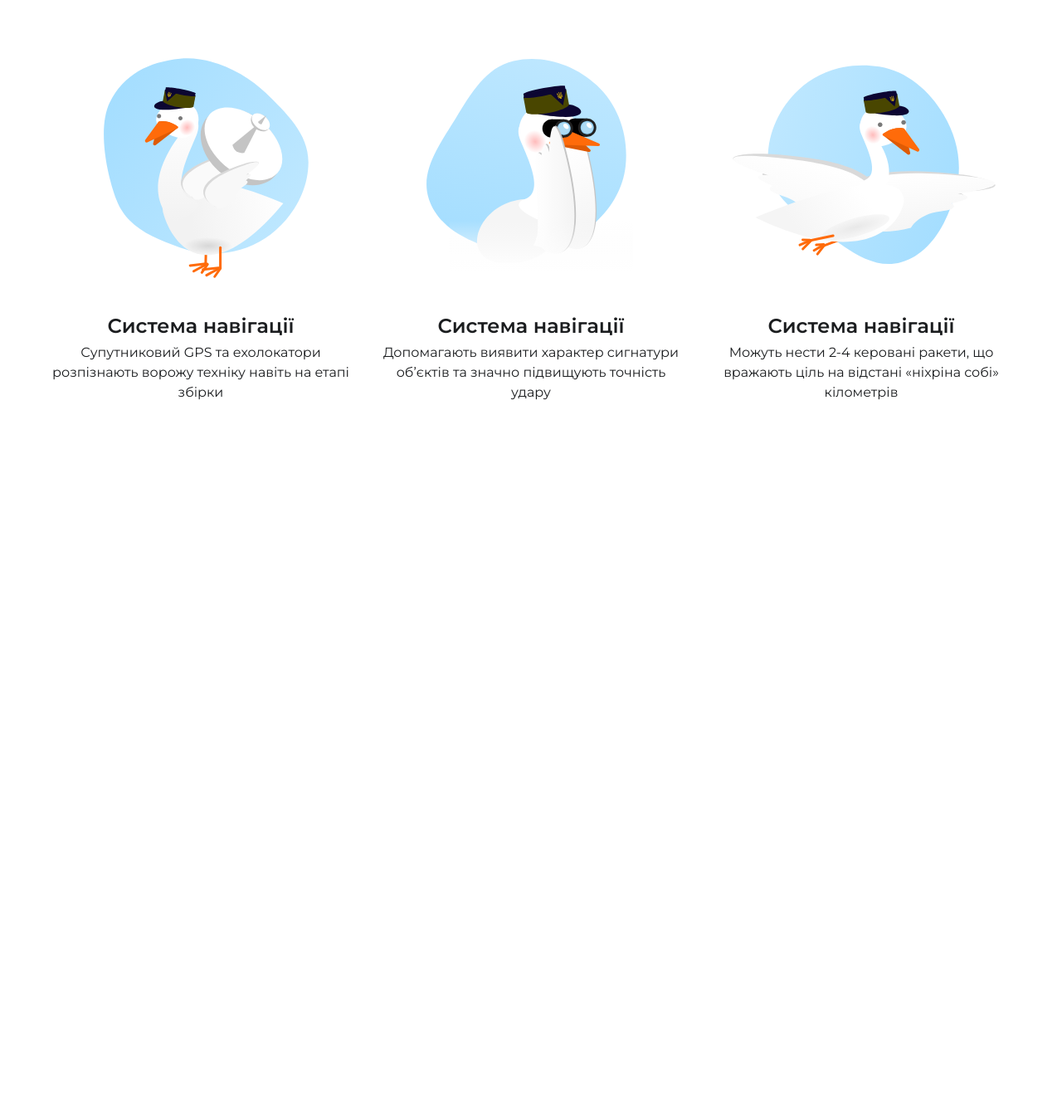
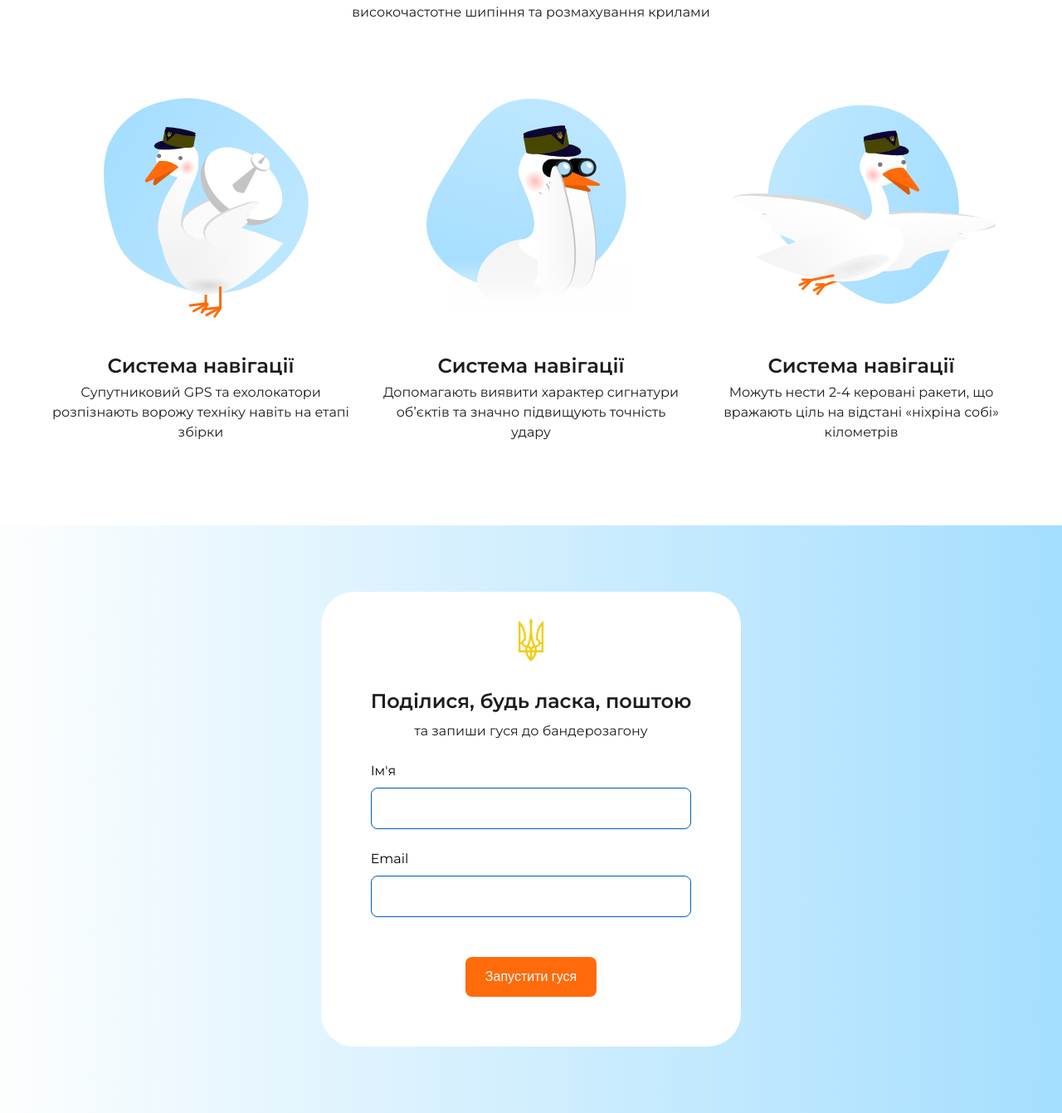
Before and after one commit to and1core/homework, a plain HTML site: page banderogus/index.html in a window 1280 px wide. Shown: the part 1005-2346 px from the top of the page at 83% size. Before the commit the page ends 1490 px from the top, so only its background shows below. Drawn offline with Linux system fonts and the light colour scheme.

Commit message:
homeworkday5

```diff
--- a/banderogus/css/styles.css
+++ b/banderogus/css/styles.css
@@ -69,9 +69,9 @@ font-family: "Montserrat",
     border-radius: 8px;
     background: #ff6b0a;
     border-radius: 8px;
-        padding: 12px 24px;
-        width: 172px;
-        height: 48px;
+    padding: 12px 24px;
+    width: 172px;
+    height: 48px;
 }
 
 .goit-logo {
@@ -91,8 +91,8 @@ font-family: "Montserrat",
 }
 
 .facts {
-    padding-top: 48;
-    padding-bottom: 100;
+    padding-top: 48px;
+    padding-bottom: 100px;
     text-align: center;
 }
 
@@ -137,3 +137,118 @@ font-family: "Montserrat",
 .facts-item {
     width: calc((100% / 3) - (24px * 2)/3 );
 }
+
+.form-container {
+    width: 100%;
+    padding-top: 80px;
+    padding-bottom: 80px;
+    box-sizing: border-box;
+    background: linear-gradient(90deg, rgba(252, 254, 254, 0.93) 0%, #a5deff 100%);
+    display: flex;
+    justify-content: center;
+    align-items: center;
+}
+
+.form {
+    background: #fff;
+    border-radius: 40px;
+    padding-top: 32px;
+    padding-left: 60px;
+    padding-bottom: 60px;
+    padding-right: 60px;
+    box-sizing: border-box;
+    text-align: center;
+}
+
+.form-trezub{
+    margin-bottom: 32px;
+}
+
+.form-title {
+    font-weight: 600;
+    font-size: 24px;
+    /* line-height: 24px; */
+    line-height: 1;
+    color: #1b1d1f;
+    margin-top: 0;
+    margin-bottom: 12px;
+}
+
+.form-descr{
+    font-weight: 400;
+    font-size: 16px;
+    /* line-height: 24px; */
+    line-height: 1.5;
+    color: #1b1d1f;
+    margin-top: 0;
+    margin-bottom: 24px;
+}
+
+.form-field{
+    display: flex;
+    flex-direction: column;
+    align-items: flex-start;
+}
+
+.form-field-label {
+    font-weight: 400;
+    font-size: 16px;
+    /* line-height: 24px; */
+    line-height: 1.5;
+    color: #000;
+    margin-bottom: 8px;
+}
+
+
+.form-field-name {
+    margin-bottom: 24px;
+}
+
+.form-input {
+    border: 1px solid #005bbb;
+    border-radius: 8px;
+        font-weight: 400;
+        font-size: 16px;
+        /* line-height: 24px; */
+        line-height: 1.5;
+        color: #1b1d1f;
+        padding-left: 24px;
+        padding-right: 24px;
+        padding-top: 12px;
+        padding-bottom: 12px;
+        box-sizing: border-box;
+        width: 100%;
+}
+
+.form-btn {
+    font-weight: 400;
+    font-size: 16px;
+    /* line-height: 24px; */
+    line-height: 150%;
+    color: #fff;
+    cursor: pointer;
+    padding-top: 12px;
+    padding-bottom: 12px;
+    padding-left: 24px;
+    padding-right: 24px;
+    background: #ff6b0a;
+    border-radius: 8px;
+    border: none;
+}
+
+
+.form-field-email {
+    margin-bottom: 48px;
+}
+
+.gus-anim {
+    position: fixed;
+    top: 0;
+    bottom: 0;
+    left: 0;
+    margin-bottom: auto;
+    margin-top: auto;
+    width: 100%;
+    z-index: 2;
+    pointer-events: none;
+}
--- a/banderogus/index.html
+++ b/banderogus/index.html
@@ -11,6 +11,7 @@
       href="https://fonts.googleapis.com/css2?family=Montserrat:ital,wght@0,100..900;1,100..900&display=swap"
       rel="stylesheet"
     />
+    <link rel="preload" href="./img/gus-anim.gif" as="image" />
     <link rel="stylesheet" href="css/styles.css" />
   </head>
   <body>
@@ -28,7 +29,9 @@
             Слава Україні!
           </p>
 
-          <button class="main-page-btm">Запустити гуся</button>
+          <button class="main-page-btm" id="go-to-form-btn">
+            Запустити гуся
+          </button>
         </div>
         <img src="img/gus.svg" alt="Banderogus" />
       </div>
@@ -70,5 +73,29 @@
         </div>
       </div>
     </section>
+
+    <section class="form-container">
+      <form action="#" class="form" id="form">
+        <img src="img/trezub.svg" alt="trezub" class="form-trezub" />
+        <h4 class="form-title">Поділися, будь ласка, поштою</h4>
+        <p class="form-descr">та запиши гуся до бандерозагону</p>
+
+        <div class="form-field form-field-name">
+          <label for="user-name" class="form-field-label">Ім'я</label>
+          <input type="text" id="user-name" class="form-input" />
+        </div>
+
+        <div class="form-field form-field-email">
+          <label for="user-email" class="form-field-label">Email</label>
+          <input type="email" id="user-email" class="form-input" />
+        </div>
+
+        <button type="submit" class="form-btn" id="launch-btn">
+          Запустити гуся
+        </button>
+      </form>
+    </section>
+
+    <script src="js/form.js"></script>
   </body>
 </html>
```
